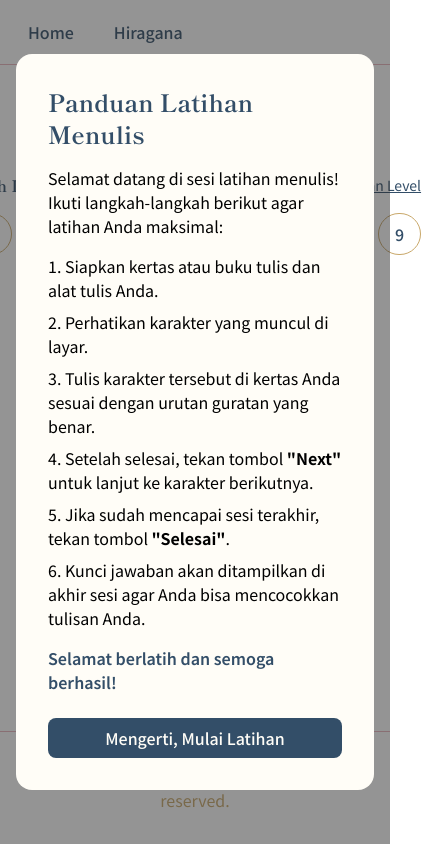
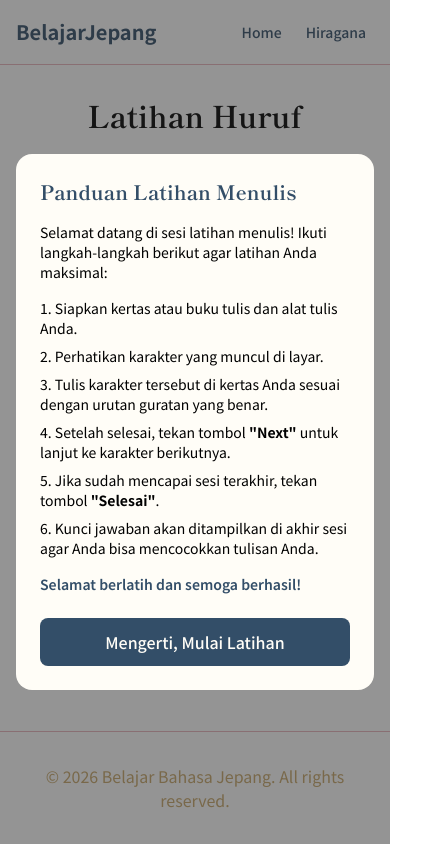
Before and after one commit to Mudien-UB/belajar-huruf-jepang, a Next.js app: page /hiragana/latihan/menulis in a window 390 px wide. Shown: the whole page, 437 px wide, since content can reach past the window. Built offline with nearby package versions, Linux system fonts and the light colour scheme.

Commit message:
feat: responsifitas for mobile ui

```diff
--- a/src/app/hiragana/page.tsx
+++ b/src/app/hiragana/page.tsx
@@ -2,26 +2,26 @@ import Link from "next/link";
 
 export default function HiraganaHub() {
   return (
-    <div className="flex flex-col flex-1 items-center justify-center p-8 text-center text-foreground">
-      <h1 className="text-5xl font-bold mb-4 text-navy">Belajar Huruf Jepang</h1>
-      <p className="text-xl mb-12">Hiragana</p>
+    <div className="flex flex-col flex-1 items-center justify-center p-4 sm:p-8 text-center text-foreground">
+      <h1 className="text-3xl sm:text-5xl font-bold mb-4 text-navy">Belajar Huruf Jepang</h1>
+      <p className="text-lg sm:text-xl mb-8 sm:mb-12">Hiragana</p>
 
-      <div className="flex flex-col gap-4">
+      <div className="flex flex-col w-full max-w-sm gap-4">
         <Link
           href="/hiragana/pengenalan"
-          className="px-8 py-4 rounded-xl font-bold text-lg transition-all bg-sakura text-navy hover:opacity-90"
+          className="px-6 sm:px-8 py-3 sm:py-4 rounded-xl font-bold text-base sm:text-lg transition-all bg-sakura text-navy hover:opacity-90"
         >
           Pengenalan
         </Link>
         <Link
           href="/hiragana/latihan/menulis"
-          className="px-8 py-4 rounded-xl font-bold text-lg transition-all bg-muted-gold text-paper hover:opacity-90"
+          className="px-6 sm:px-8 py-3 sm:py-4 rounded-xl font-bold text-base sm:text-lg transition-all bg-muted-gold text-paper hover:opacity-90"
         >
           Latihan Menulis
         </Link>
         <Link
           href="/hiragana/latihan/sambung-cocok"
-          className="px-8 py-4 rounded-xl font-bold text-lg transition-all bg-navy text-paper hover:opacity-90"
+          className="px-6 sm:px-8 py-3 sm:py-4 rounded-xl font-bold text-base sm:text-lg transition-all bg-navy text-paper hover:opacity-90"
         >
           Latihan Sambung Cocok
         </Link>
--- a/src/app/layout.tsx
+++ b/src/app/layout.tsx
@@ -41,7 +41,7 @@ export default function RootLayout({
             lang="en"
             className={`${notoSansJP.variable} ${shipporiMincho.variable} h-full antialiased`}
         >
-        <body className="min-h-screen flex flex-col bg-background text-foreground font-sans">
+        <body className="min-h-screen flex flex-col bg-background text-foreground font-sans overflow-x-hidden">
         <AutoHintProvider>
             <Navbar/>
             <main className="grow flex flex-col">{children}</main>
--- a/src/app/page.tsx
+++ b/src/app/page.tsx
@@ -2,11 +2,11 @@ import Link from "next/link";
 
 export default function Home() {
   return (
-    <div className="flex flex-col flex-1 items-center justify-center p-8 text-center text-foreground gap-5">
-      <h1 className="text-5xl font-bold mb-4 text-navy">Belajar Huruf Jepang</h1>
+    <div className="flex flex-col flex-1 items-center justify-center p-4 sm:p-8 text-center text-foreground gap-5">
+      <h1 className="text-3xl sm:text-5xl font-bold mb-4 text-navy">Belajar Huruf Jepang</h1>
       <Link
         href="/hiragana"
-        className="px-8 py-4 rounded-xl font-bold text-lg transition-all bg-sakura text-navy hover:opacity-90"
+        className="px-6 sm:px-8 py-3 sm:py-4 rounded-xl font-bold text-base sm:text-lg transition-all bg-sakura text-navy hover:opacity-90"
       >
         Mulai Belajar Hiragana
       </Link>
--- a/src/components/molecules/LevelSelector.tsx
+++ b/src/components/molecules/LevelSelector.tsx
@@ -20,7 +20,8 @@ export const LevelSelector: React.FC<LevelSelectorProps> = ({ currentLevel, onLe
           Lihat Keterangan Level
         </button>
       </div>
-      <div className="flex gap-2">
+
+      <div className="flex flex-wrap gap-2 justify-center items-center">
         {[1, 2, 3, 4, 5, 6, 7, 8, 9].map((level) => (
           <button
             key={level}
--- a/src/components/organisms/Navbar.tsx
+++ b/src/components/organisms/Navbar.tsx
@@ -4,16 +4,19 @@ export default function Navbar() {
   return (
     <nav className="border-b border-sakura bg-background">
       <div className="max-w-7xl mx-auto px-4 sm:px-6 lg:px-8">
-        <div className="flex justify-between h-16">
-          <div className="flex items-center">
-            <div className="flex space-x-4">
-              <Link href="/" className="text-navy hover:text-sakura px-3 py-2 rounded-md font-medium">
-                Home
-              </Link>
-              <Link href="/hiragana" className="text-navy hover:text-sakura px-3 py-2 rounded-md font-medium">
-                Hiragana
-              </Link>
-            </div>
+        <div className="flex justify-between items-center h-16">
+          <div className="flex items-center gap-2">
+            <Link href="/" className="text-xl font-bold text-navy">
+              BelajarJepang
+            </Link>
+          </div>
+          <div className="flex items-center gap-2 sm:gap-4">
+            <Link href="/" className="text-navy hover:text-sakura px-2 sm:px-3 py-2 rounded-md font-medium text-sm sm:text-base">
+              Home
+            </Link>
+            <Link href="/hiragana" className="text-navy hover:text-sakura px-2 sm:px-3 py-2 rounded-md font-medium text-sm sm:text-base">
+              Hiragana
+            </Link>
           </div>
         </div>
       </div>
--- a/src/components/organisms/TutorialModal.tsx
+++ b/src/components/organisms/TutorialModal.tsx
@@ -11,11 +11,11 @@ export const TutorialModal: React.FC<TutorialModalProps> = ({ isOpen, onClose })
   return (
     <div className="fixed inset-0 bg-charcoal/50 flex items-center justify-center z-50 p-4" onClick={onClose}>
       <div
-        className="p-8 rounded-2xl w-full max-w-md bg-paper text-foreground"
+        className="p-6 sm:p-8 rounded-2xl w-full max-w-lg max-h-[90vh] overflow-y-auto bg-paper text-foreground"
         onClick={(e) => e.stopPropagation()}
       >
-        <h2 className="text-2xl font-bold mb-4 text-navy">Panduan Latihan Menulis</h2>
-        <div className="space-y-4 text-foreground">
+        <h2 className="text-xl sm:text-2xl font-bold mb-4 text-navy">Panduan Latihan Menulis</h2>
+        <div className="space-y-4 text-foreground text-sm sm:text-base">
           <p>
             Selamat datang di sesi latihan menulis! Ikuti langkah-langkah berikut agar latihan Anda maksimal:
           </p>
@@ -33,7 +33,7 @@ export const TutorialModal: React.FC<TutorialModalProps> = ({ isOpen, onClose })
         </div>
         <button
           onClick={onClose}
-          className="mt-6 w-full text-paper py-2 rounded-lg font-medium bg-navy hover:bg-navy/90 transition-colors"
+          className="mt-6 w-full text-paper py-3 rounded-lg font-medium bg-navy hover:bg-navy/90 transition-colors"
         >
           Mengerti, Mulai Latihan
         </button>
```
